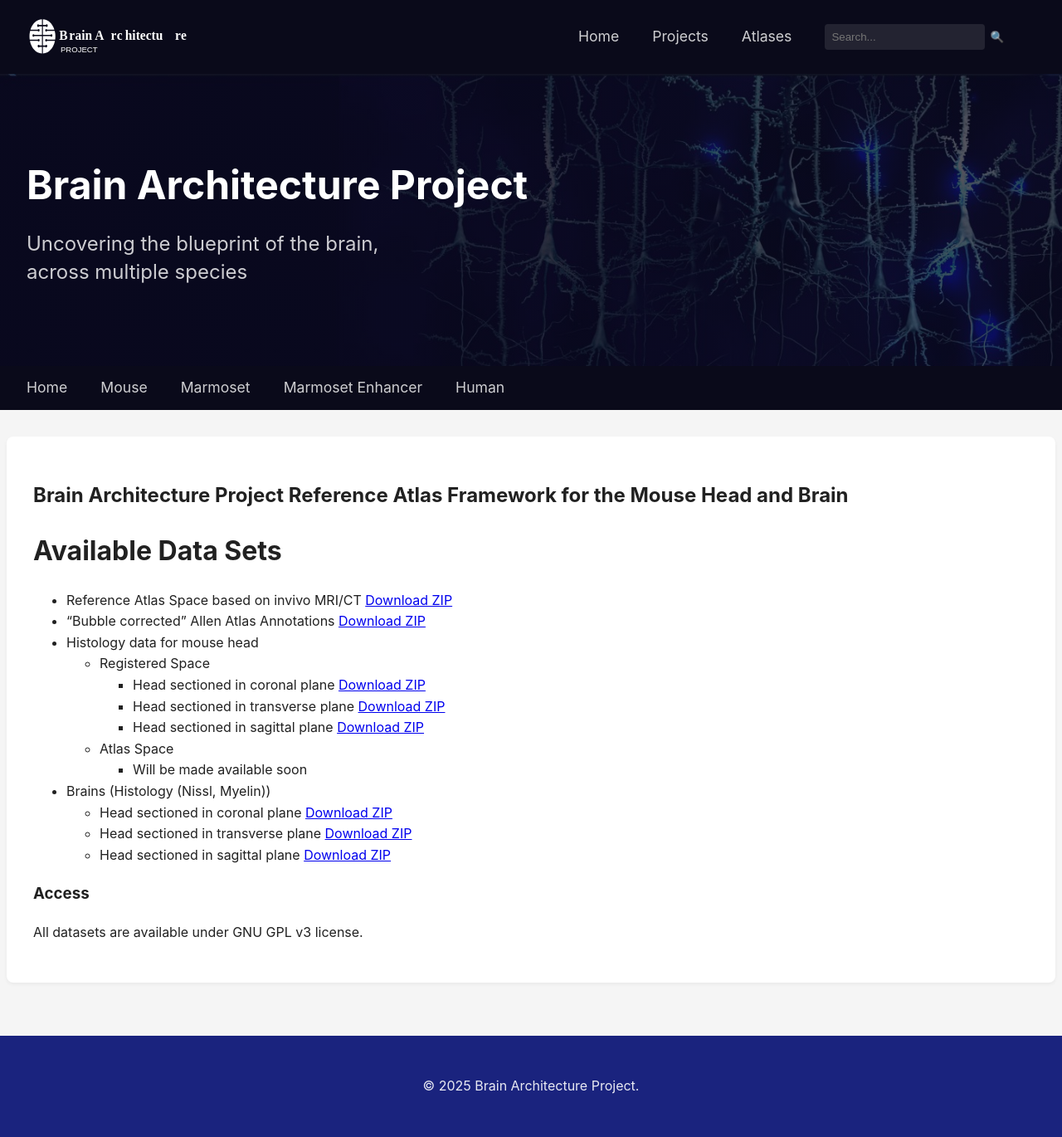
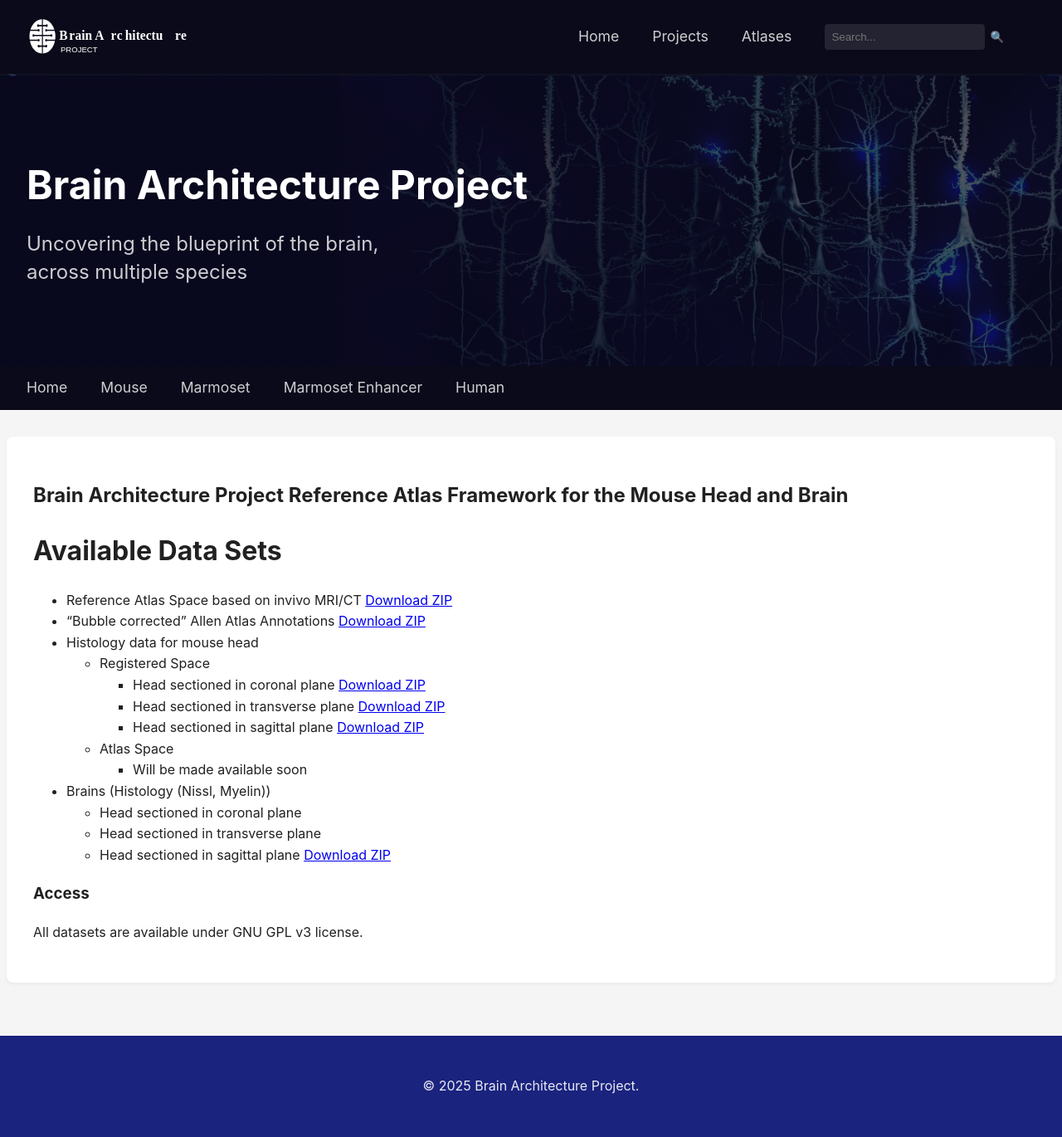
Before and after one commit to ppmitra/BAPDataAndCode, a Jekyll site: the page built from pages/mouse/datasets.md, in a window 1280 px wide. Shown: the whole page at 83% size. Built offline with Jekyll 4.4.1, drawn with Linux system fonts in a browser that asks for light colours; comment, search, counter and statistics services are not loaded.

Commit message:
wip datasets.md page

```diff
--- a/pages/mouse/datasets.md
+++ b/pages/mouse/datasets.md
@@ -16,8 +16,8 @@ title: Data Sets
 	- Atlas Space
 		- Will be made available soon
 - Brains (Histology (Nissl, Myelin))
-	- Head sectioned in coronal plane [Download ZIP](https://)
-	- Head sectioned in transverse plane [Download ZIP](https://)
+	- Head sectioned in coronal plane
+	- Head sectioned in transverse plane
 	- Head sectioned in sagittal plane [Download ZIP](https://drive.google.com/drive/folders/16RpECl6Ty9TFs73cU9msdPM5GUTLqV8A?usp=drive_link)
 
 <!-- ---
```
